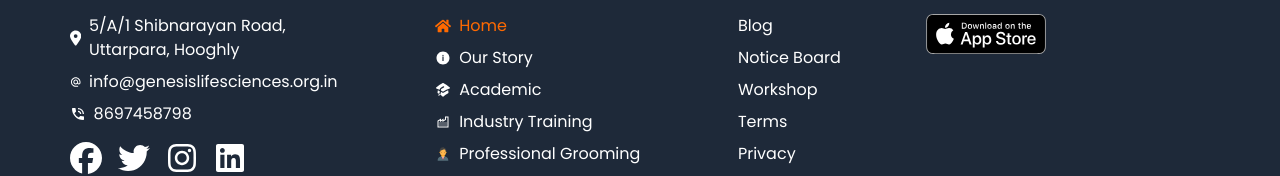
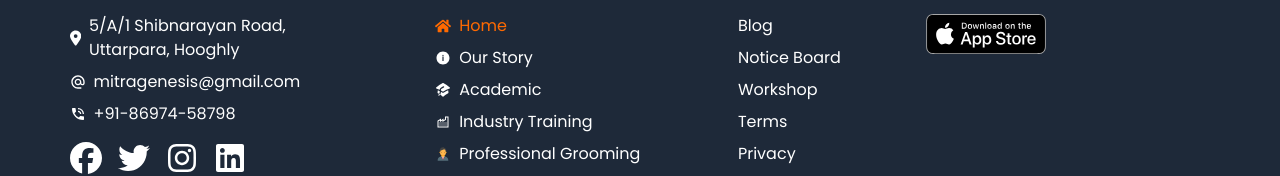
Before and after one commit to Suman911/genesis, a Next.js app: page / in a window 1280 px wide. Shown: the part 1610-1786 px from the top of the page. Built offline with nearby package versions, Linux system fonts and the light colour scheme.

Commit message:
email change

```diff
--- a/src/components/footer.tsx
+++ b/src/components/footer.tsx
@@ -27,11 +27,11 @@ export default function Footer() {
                             </p>
                             <p className="flex items-center gap-2">
                                 <MdAlternateEmail />
-                                info@genesislifesciences.org.in
+                                mitragenesis@gmail.com
                             </p>
                             <p className="flex items-center gap-2">
                                 <MdPhoneInTalk />
-                                8697458798
+                                +91-86974-58798
                             </p>
                             <div className="flex gap-4 mt-4">
                                 <Link href="#" className="hover:text-gray-300"><FaFacebook className="size-8" /></Link>
```
